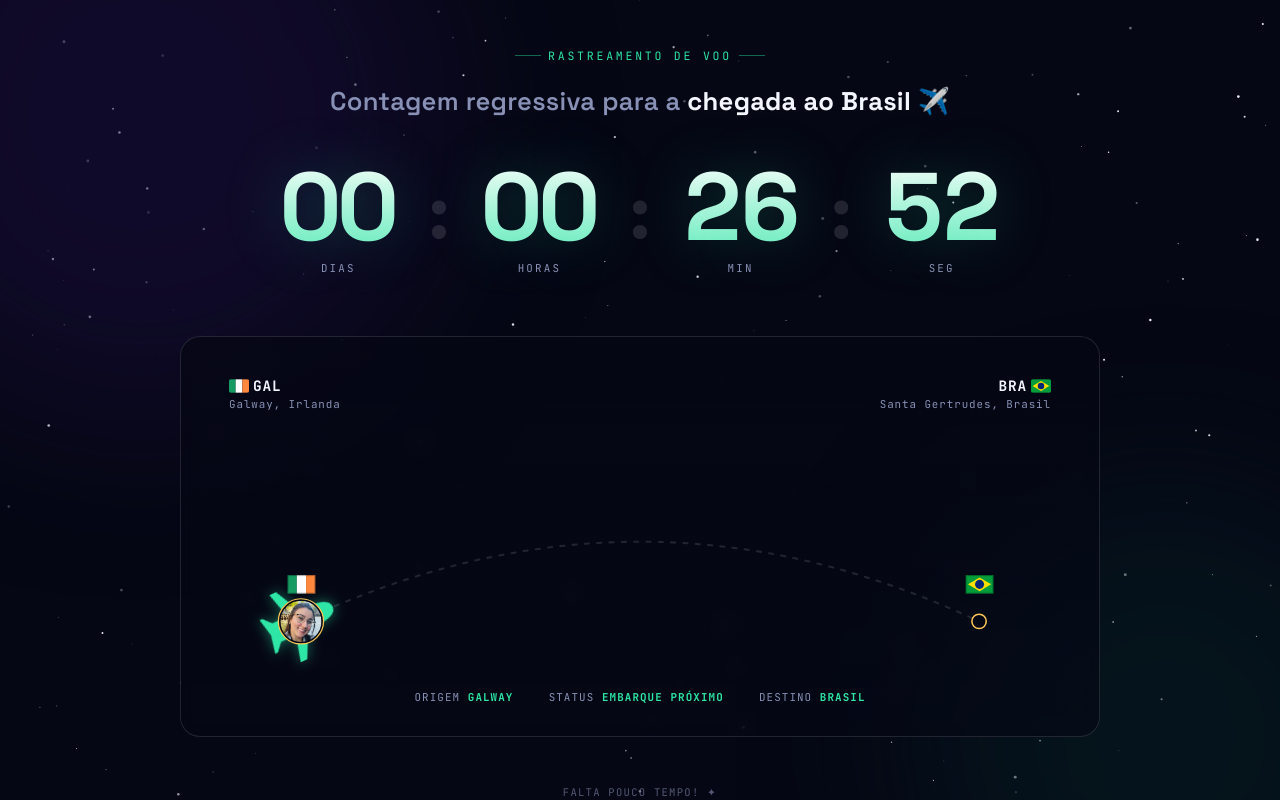
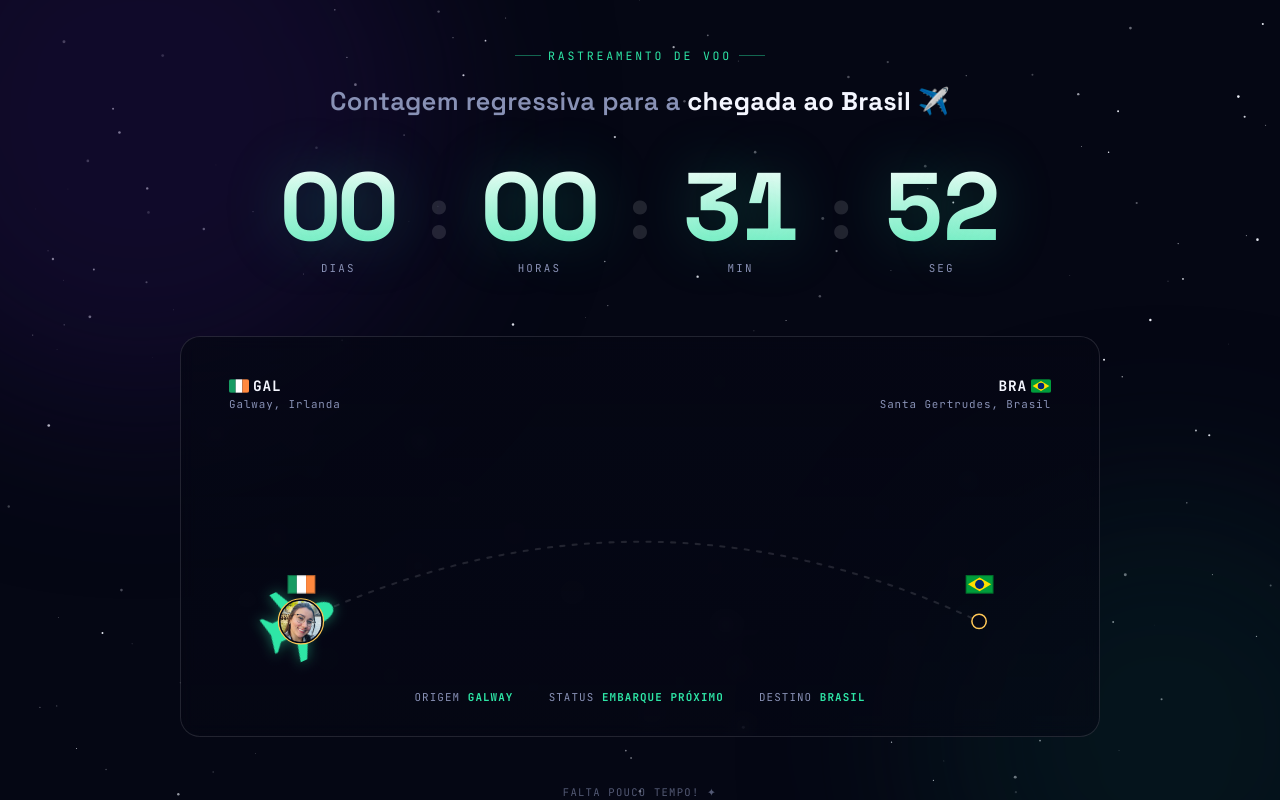
Before and after one commit to TeuSoares/contagem-regressiva, a plain HTML site: page index.html in a window 1280 px wide. Drawn offline with Linux system fonts and the light colour scheme.

Commit message:
ajusta tempo

```diff
--- a/index.html
+++ b/index.html
@@ -557,7 +557,7 @@
     </div>
 
     <script>
-      const targetDate = new Date("2026-08-14T17:45:00-03:00").getTime();
+      const targetDate = new Date("2026-08-14T17:50:00-03:00").getTime();
 
       /* Estrelas */
       const starsCanvas = document.getElementById("stars-canvas");
```
